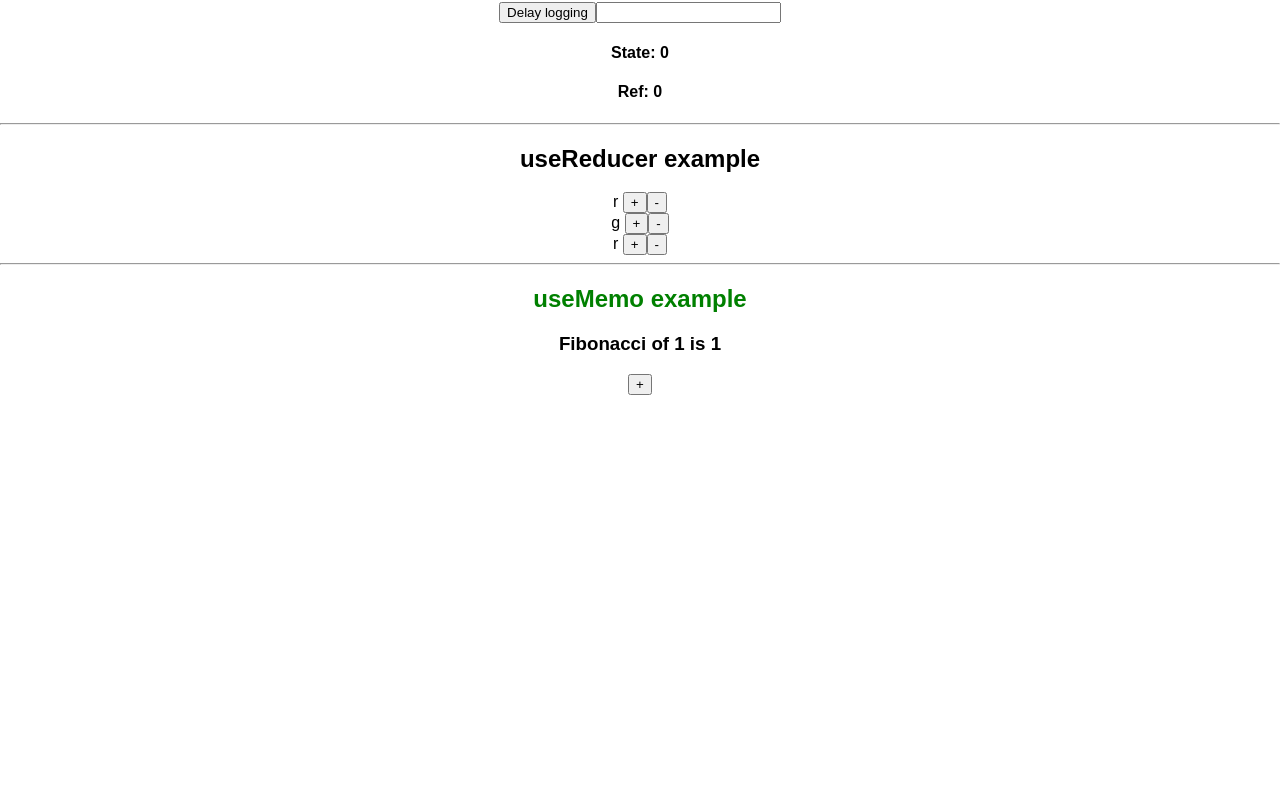
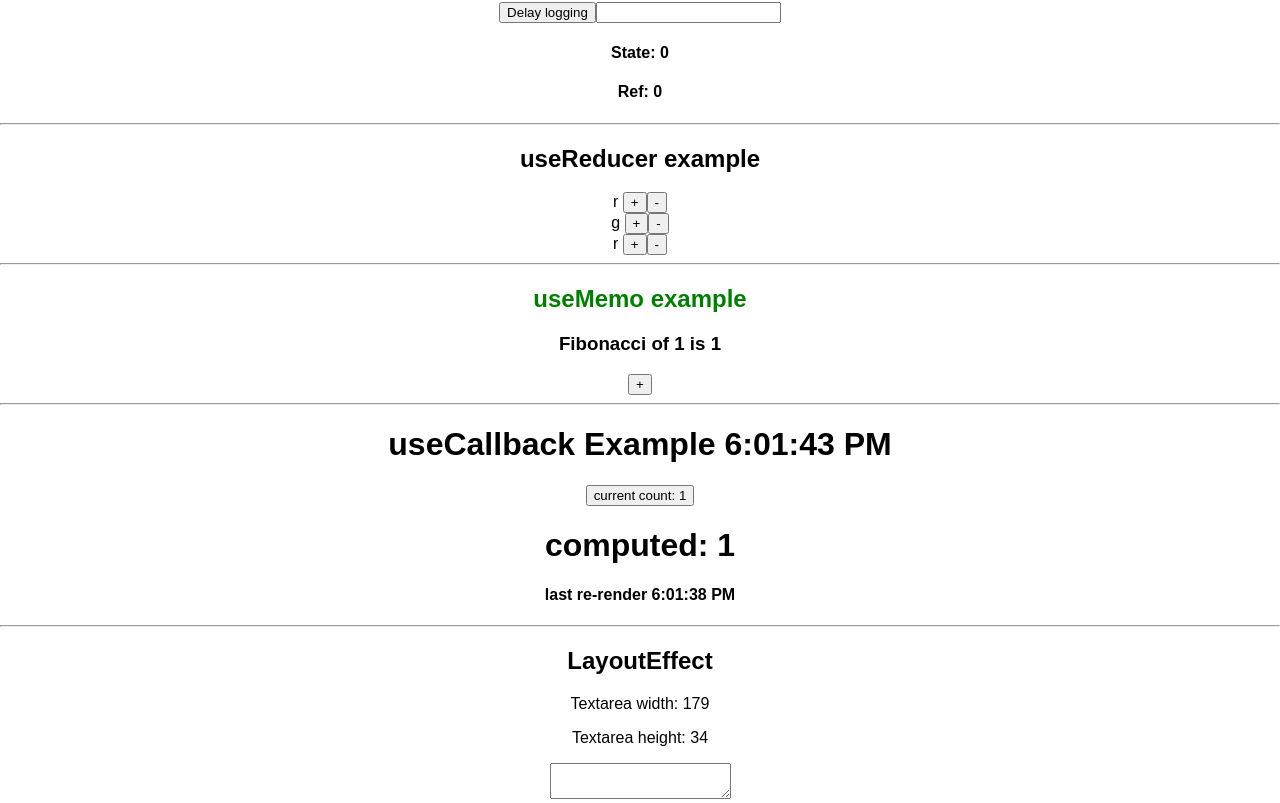
Before and after one commit to Monijo/hooks, a React (Create React App) app: page / in a window 1280 px wide. Shown: the part 384-1187 px from the top of the page. Before the commit the page ends 800 px from the top, so only its background shows below. Built offline with nearby package versions, Linux system fonts and the light colour scheme.

Commit message:
useLayoutEffect

```diff
--- a/src/App.js
+++ b/src/App.js
@@ -6,6 +6,8 @@ import Context from "./Context";
 import RefComponent from "./Ref";
 import ReducerComponent from "./ReducerComponent";
 import Memo from "./Memo";
+import Callback from "./Callback";
+import LayoutEffect from "./LayoutEffect";
 
 function App() {
   return (
@@ -21,6 +23,10 @@ function App() {
         <ReducerComponent/>
         <hr/>
         <Memo/>
+        <hr/>
+        <Callback/>
+         <hr/>
+       <LayoutEffect/>
     </div>
   );
 }
--- /dev/null
+++ b/src/Callback.jsx
@@ -0,0 +1,42 @@
+import { useState, useEffect, useCallback, memo } from "react";
+
+const ExpensiveComputationComponent = memo(({ compute, count }) => {
+    return (
+        <div>
+            <h1>computed: {compute(count)}</h1>
+            <h4>last re-render {new Date().toLocaleTimeString()}</h4>
+        </div>
+    );
+});
+
+const CallbackComponent = () => {
+    const [time, setTime] = useState(new Date());
+    const [count, setCount] = useState(1);
+    useEffect(() => {
+        const timer = setTimeout(() => setTime(new Date()), 1000);
+        return () => clearTimeout(timer);
+    });
+
+    const fibonacci = (n) => {
+        if (n <= 1) {
+            return 1;
+        }
+
+        return fibonacci(n - 1) + fibonacci(n - 2);
+    };
+
+    return (
+        <div>
+            <h1>useCallback Example {time.toLocaleTimeString()}</h1>
+            <button onClick={() => setCount(count + 1)}>
+                current count: {count}
+            </button>
+            <ExpensiveComputationComponent
+                compute={useCallback(fibonacci, [])}
+                count={count}
+            />
+        </div>
+    );
+};
+
+export default CallbackComponent;
--- /dev/null
+++ b/src/LayoutEffect.jsx
@@ -0,0 +1,31 @@
+import {useState, useLayoutEffect, useRef} from "react";
+
+function LayoutEffect(){
+    const [width, setWidth] = useState(null)
+    const [height, setHeight] = useState(null)
+
+    const refTextarea = useRef(null);
+
+    useLayoutEffect(() => {
+        setWidth(refTextarea.current.clientWidth)
+        setHeight(refTextarea.current.clientHeight)
+    });
+
+
+
+
+    return <div>
+        <h2>LayoutEffect</h2>
+        <p>Textarea width: {width}</p>
+        <p>Textarea height: {height}</p>
+
+        <textarea ref={refTextarea} onClick={
+            ()=>{
+               setWidth(0)
+            }
+        }/>
+
+
+    </div>
+}
+export default LayoutEffect;
```
Also changed, not shown: src/useMyState.js (added, +29 -0 lines).
